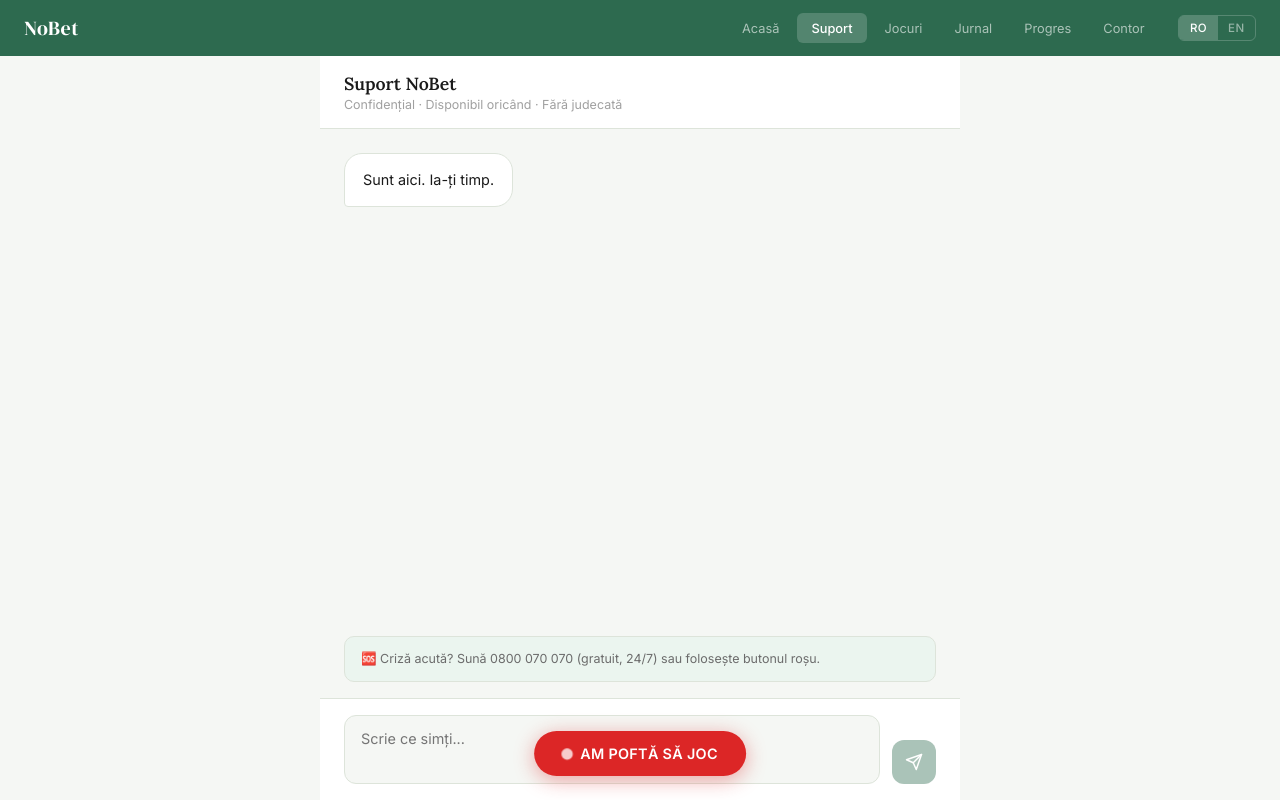
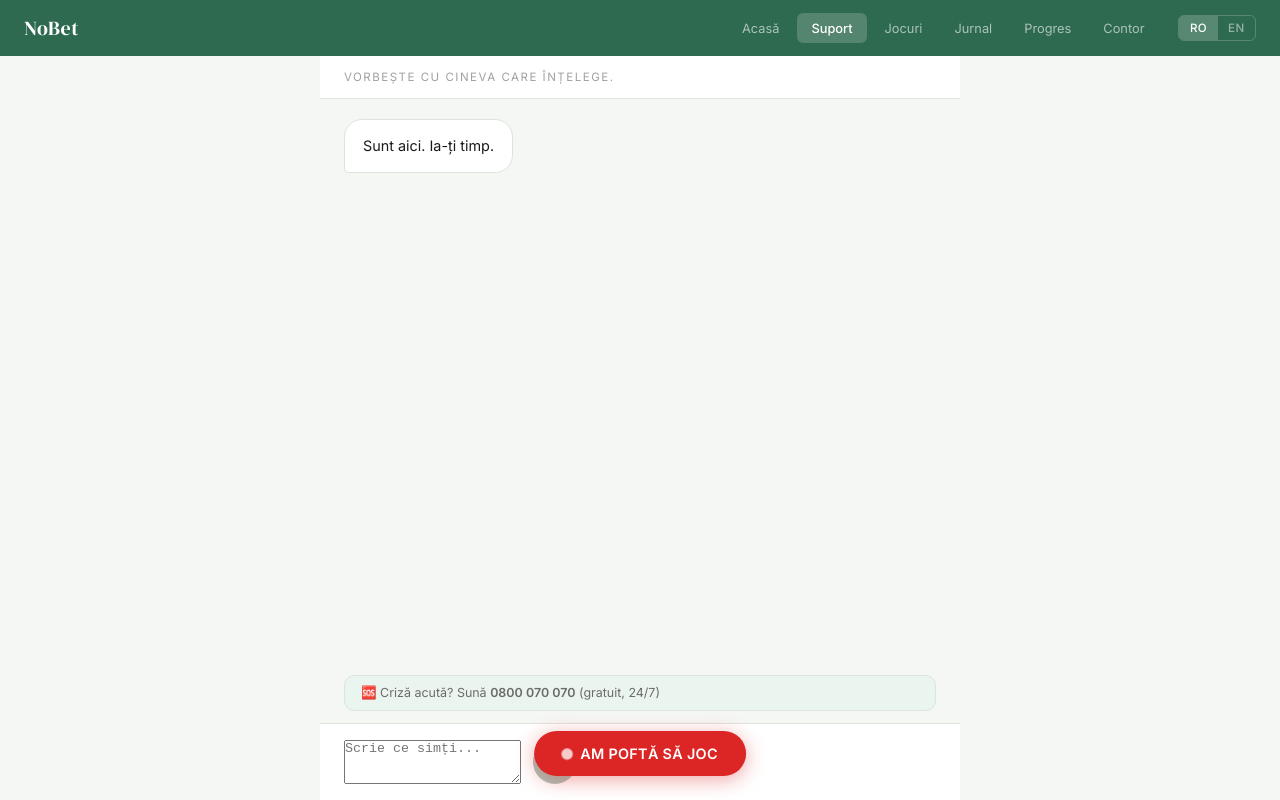
Before and after one commit to martinmanuelm84-ui/nobet-app, a Next.js app: page /companion in a window 1280 px wide. Built offline with nearby package versions, Linux system fonts and the light colour scheme.

Commit message:
companion uses globals chat-wrap classes

```diff
--- a/app/companion/page.tsx
+++ b/app/companion/page.tsx
@@ -5,23 +5,18 @@
 
 type Message = { role: 'user' | 'assistant'; content: string }
 
-const WELCOME: Record<Lang, string> = {
-  ro: 'Sunt aici. Ia-ți timp.',
-  en: 'I\'m here. Take your time.',
-}
-
 export default function CompanionPage() {
   const [lang, setLang] = useState<Lang>('ro')
-  const [messages, setMessages] = useState<Message[]>([])
+  const [messages, setMessages] = useState<Message[]>([
+    { role: 'assistant', content: 'Sunt aici. Ia-ți timp.' }
+  ])
   const [input, setInput] = useState('')
   const [loading, setLoading] = useState(false)
   const bottomRef = useRef<HTMLDivElement>(null)
 
   useEffect(() => {
-    const savedLang = localStorage.getItem('nobet_lang') as Lang
-    const l = savedLang || 'ro'
-    setLang(l)
-    setMessages([{ role: 'assistant', content: WELCOME[l] }])
+    const saved = localStorage.getItem('nobet_lang') as Lang
+    if (saved) setLang(saved)
   }, [])
 
   useEffect(() => {
@@ -30,8 +25,7 @@
 
   const send = async () => {
     if (!input.trim() || loading) return
-    const userMsg: Message = { role: 'user', content: input.trim() }
-    const newMessages = [...messages, userMsg]
+    const newMessages: Message[] = [...messages, { role: 'user', content: input }]
     setMessages(newMessages)
     setInput('')
     setLoading(true)
@@ -52,57 +46,50 @@
 
   return (
     <>
-      <Nav lang={lang} onLangChange={(l) => {
-        setLang(l)
-        setMessages([{ role: 'assistant', content: WELCOME[l] }])
-      }} />
-      <style>{`
-        @import url('https://fonts.googleapis.com/css2?family=Lora:wght@400;600&display=swap');
-        .chat-wrap { max-width:640px; margin:0 auto; display:flex; flex-direction:column; height:calc(100dvh - 56px); overflow:hidden; }
-        .chat-header { padding:1rem 1.5rem; border-bottom:1px solid var(--border); background:var(--surface); }
-        .chat-header h2 { font-family:'Lora',serif; font-size:1.1rem; font-weight:600; color:var(--text); margin-bottom:2px; }
-        .chat-header p { font-size:0.78rem; color:var(--text3); }
-        .chat-messages { flex:1; min-height:0; overflow-y:auto; padding:1.5rem; display:flex; flex-direction:column; gap:1rem; }
-        .msg { max-width:82%; padding:0.875rem 1.125rem; border-radius:18px; font-size:0.9rem; line-height:1.65; }
-        .msg.assistant { background:var(--surface); border:1px solid var(--border); color:var(--text); border-bottom-left-radius:4px; align-self:flex-start; }
-        .msg.user { background:var(--accent); color:white; border-bottom-right-radius:4px; align-self:flex-end; }
-        .msg.loading { opacity:0.5; font-style:italic; }
-        .chat-input { padding:1rem 1.5rem; background:var(--surface); border-top:1px solid var(--border); display:flex; gap:0.75rem; }
-        .chat-input textarea { flex:1; border:1px solid var(--border); border-radius:12px; padding:0.75rem 1rem; font-size:0.9rem; font-family:inherit; resize:none; outline:none; background:var(--bg); color:var(--text); line-height:1.5; }
-        .chat-input textarea:focus { border-color:var(--accent); }
-        .send-btn { width:44px; height:44px; border-radius:12px; background:var(--accent); border:none; cursor:pointer; display:flex; align-items:center; justify-content:center; flex-shrink:0; transition:opacity 0.2s; align-self:flex-end; }
-        .send-btn:hover { opacity:0.85; }
-        .send-btn:disabled { opacity:0.4; cursor:default; }
-        .crisis-note { margin:0 1.5rem 1rem; background:var(--accent-light); border:1px solid var(--border); border-radius:10px; padding:0.75rem 1rem; font-size:0.78rem; color:var(--text2); line-height:1.6; }
-      `}</style>
+      <Nav lang={lang} onLangChange={setLang} />
       <div className="chat-wrap">
-        <div className="chat-header">
-          <h2>{lang === 'ro' ? 'Suport NoBet' : 'NoBet Support'}</h2>
-          <p>{lang === 'ro' ? 'Confidențial · Disponibil oricând · Fără judecată' : 'Confidential · Always available · No judgment'}</p>
+        <div className="chat-subheader">
+          {lang === 'ro' ? 'VORBEȘTE CU CINEVA CARE ÎNȚELEGE.' : 'TALK TO SOMEONE WHO UNDERSTANDS.'}
         </div>
         <div className="chat-messages">
           {messages.map((m, i) => (
-            <div key={i} className={`msg ${m.role}`}>{m.content}</div>
+            <div key={i} style={{
+              maxWidth: '82%',
+              padding: '0.875rem 1.125rem',
+              borderRadius: 18,
+              fontSize: '0.9rem',
+              lineHeight: 1.65,
+              background: m.role === 'user' ? 'var(--accent)' : 'var(--surface)',
+              color: m.role === 'user' ? 'white' : 'var(--text)',
+              border: m.role === 'user' ? 'none' : '1px solid var(--border)',
+              alignSelf: m.role === 'user' ? 'flex-end' : 'flex-start',
+              borderBottomRightRadius: m.role === 'user' ? 4 : 18,
+              borderBottomLeftRadius: m.role === 'user' ? 18 : 4,
+            }}>{m.content}</div>
           ))}
-          {loading && <div className="msg assistant loading">…</div>}
+          {loading && <div style={{fontSize:'0.9rem',color:'var(--text3)',fontStyle:'italic'}}>...</div>}
           <div ref={bottomRef} />
         </div>
-        <div className="crisis-note">
-          🆘 {lang === 'ro'
-            ? 'Criză acută? Sună 0800 070 070 (gratuit, 24/7) sau folosește butonul roșu.'
-            : 'Acute crisis? Call 0800 070 070 (free, 24/7) or use the red button.'}
+        <div style={{margin:'0 1.5rem 0.75rem',background:'var(--accent-light)',border:'1px solid var(--border)',borderRadius:10,padding:'0.6rem 1rem',fontSize:'0.78rem',color:'var(--text2)'}}>
+          🆘 {lang === 'ro' ? 'Criză acută? Sună' : 'Crisis?'} <strong>0800 070 070</strong> (gratuit, 24/7)
         </div>
-        <div className="chat-input">
+        <div className="chat-input-bar">
           <textarea
-            rows={2}
+            className="chat-input"
             placeholder={lang === 'ro' ? 'Scrie ce simți...' : 'Write what you feel...'}
             value={input}
             onChange={e => setInput(e.target.value)}
-            onKeyDown={e => { if(e.key === 'Enter' && !e.shiftKey) { e.preventDefault(); send() } }}
+            onKeyDown={e => { if (e.key === 'Enter' && !e.shiftKey) { e.preventDefault(); send() } }}
+            rows={1}
           />
-          <button className="send-btn" onClick={send} disabled={loading || !input.trim()}>
+          <button onClick={send} disabled={loading || !input.trim()} style={{
+            width:44,height:44,borderRadius:'50%',border:'none',
+            background:'var(--accent)',color:'white',cursor:'pointer',
+            display:'flex',alignItems:'center',justifyContent:'center',flexShrink:0,
+            opacity: loading || !input.trim() ? 0.4 : 1
+          }}>
             <svg width="18" height="18" viewBox="0 0 24 24" fill="none" stroke="white" strokeWidth="2" strokeLinecap="round" strokeLinejoin="round">
-              <line x1="22" y1="2" x2="11" y2="13"/><polygon points="22 2 15 22 11 13 2 9 22 2"/>
+              <line x1="12" y1="19" x2="12" y2="5"/><polyline points="5 12 12 5 19 12"/>
             </svg>
           </button>
         </div>
```
